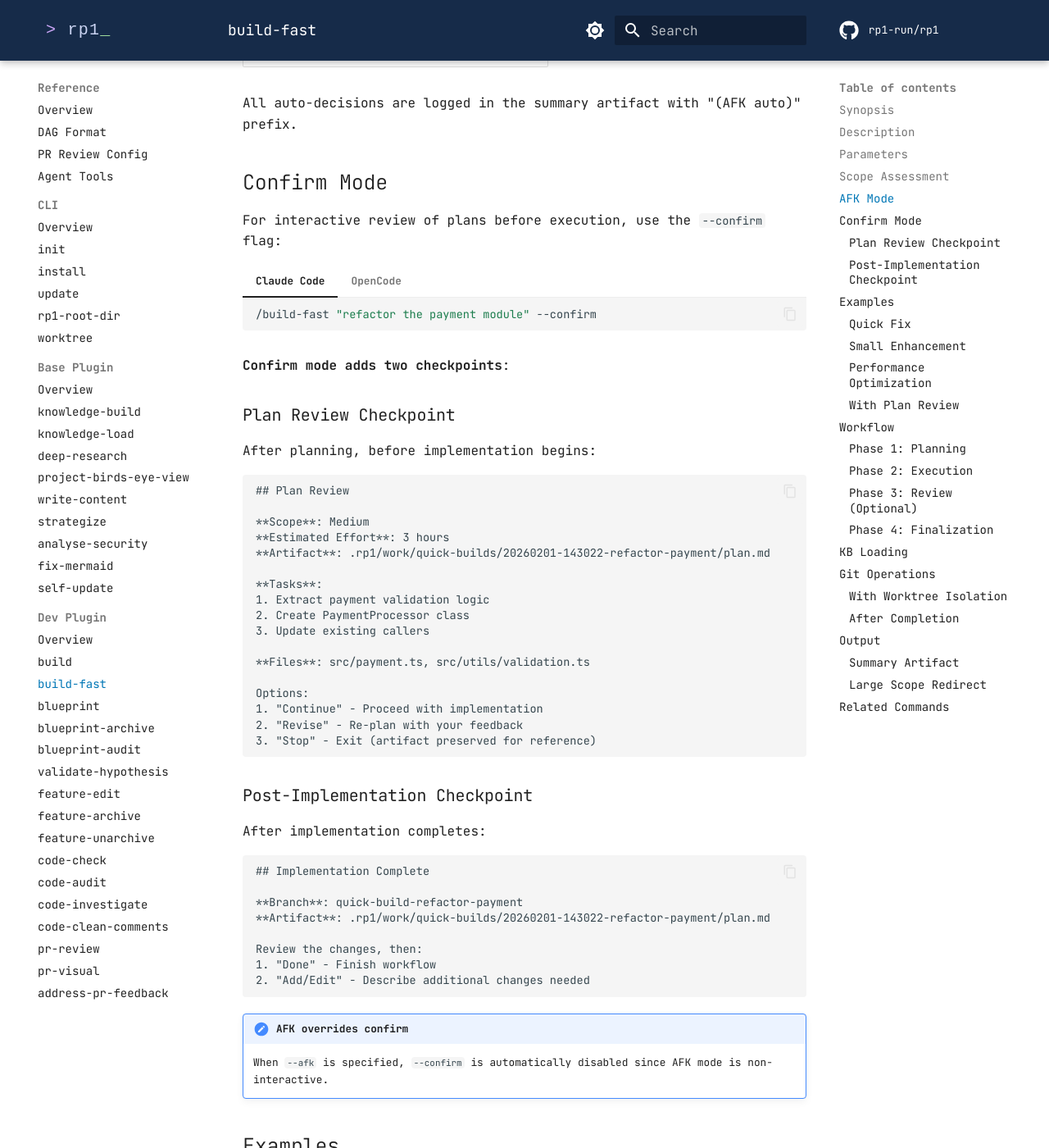
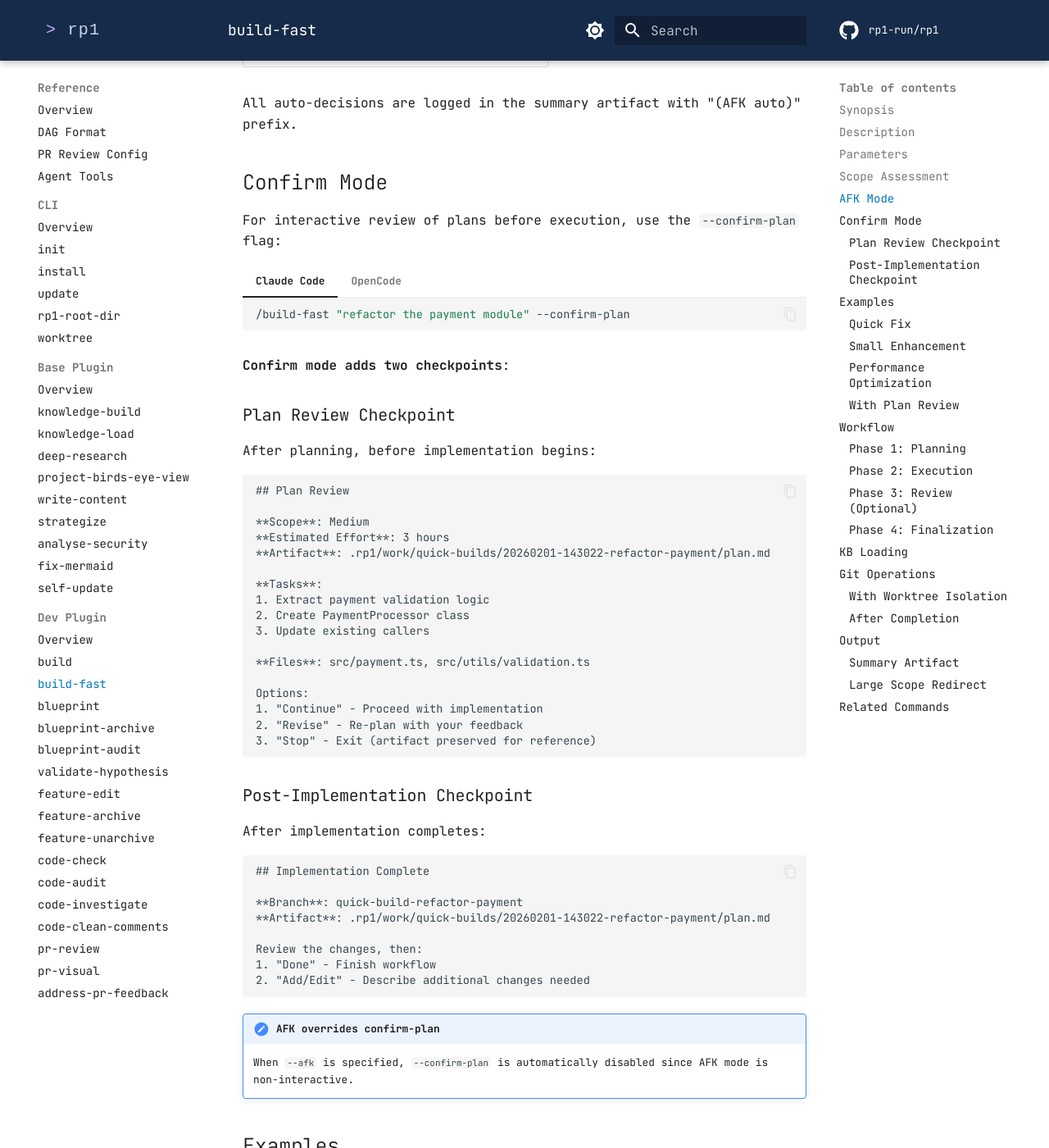
Before and after one commit to rp1-run/rp1, an MkDocs documentation site: the page built from docs/reference/dev/build-fast.md, in a window 1280 px wide and 1400 px high, scrolled down 2534 px. Shown: the whole window at 82% size. Built offline with MkDocs 1.6.1 and Material for MkDocs 9.7.7, drawn with Linux system fonts in a browser that asks for light colours; comment, search, counter and statistics services are not loaded; some of the changed text lies outside the part shown.

Commit message:
fix(feature-build-fast-confirm): standardize --confirm-plan flag and fix version
- Change --confirm to --confirm-plan in user docs for consistency
- Fix version bump from 4.0.0 to 3.0.0 (increment from 2.0.0)

Generated with AI

Co-Authored-By: rp1 <bot@rp1.run>

````diff
--- a/docs/reference/dev/build-fast.md
+++ b/docs/reference/dev/build-fast.md
@@ -9,7 +9,7 @@ Quick-iteration development for small, well-scoped tasks using the [command-agen
 === "Claude Code"
 
     ```bash
-    /build-fast [development-request...] [--afk] [--confirm] [--review] [--git-worktree] [--git-commit] [--git-push]
+    /build-fast [development-request...] [--afk] [--confirm-plan] [--review] [--git-worktree] [--git-commit] [--git-push]
     ```
 
 === "OpenCode"
@@ -32,7 +32,7 @@ This command uses the [command-agent pattern](../../concepts/command-agent-patte
 |-----------|----------|----------|---------|-------------|
 | `DEVELOPMENT_REQUEST` | `$ARGUMENTS` | Yes | - | Freeform description of what to build |
 | `--afk` | Flag | No | `false` | AFK (Away From Keyboard) mode — non-interactive for automation |
-| `--confirm` | Flag | No | `false` | Enable plan review checkpoint before implementation |
+| `--confirm-plan` | Flag | No | `false` | Enable plan review checkpoint before implementation |
 | `--review` | Flag | No | `false` | Enable task-reviewer validation after implementation |
 | `--git-worktree` | Flag | No | `false` | Use isolated git worktree |
 | `--git-commit` | Flag | No | `false` | Commit changes |
@@ -86,12 +86,12 @@ All auto-decisions are logged in the summary artifact with "(AFK auto)" prefix.
 
 ## Confirm Mode
 
-For interactive review of plans before execution, use the `--confirm` flag:
+For interactive review of plans before execution, use the `--confirm-plan` flag:
 
 === "Claude Code"
 
     ```bash
-    /build-fast "refactor the payment module" --confirm
+    /build-fast "refactor the payment module" --confirm-plan
     ```
 
 === "OpenCode"
@@ -141,8 +141,8 @@ Review the changes, then:
 2. "Add/Edit" - Describe additional changes needed
 ```
 
-!!! note "AFK overrides confirm"
-    When `--afk` is specified, `--confirm` is automatically disabled since AFK mode is non-interactive.
+!!! note "AFK overrides confirm-plan"
+    When `--afk` is specified, `--confirm-plan` is automatically disabled since AFK mode is non-interactive.
 
 ## Examples
 
@@ -193,7 +193,7 @@ Review the changes, then:
 === "Claude Code"
 
     ```bash
-    /build-fast "add user preferences API endpoint" --confirm --review
+    /build-fast "add user preferences API endpoint" --confirm-plan --review
     ```
 
 === "OpenCode"
@@ -211,7 +211,7 @@ The command executes in four phases:
 1. **KB loading** - Progressively loads knowledge base based on request type
 2. **Scope assessment** - Categorizes as Small, Medium, or Large
 3. **Large scope redirect** - Redirects to `/build` with options (if scope is Large)
-4. **Plan review checkpoint** - Presents plan for approval (if `--confirm` specified)
+4. **Plan review checkpoint** - Presents plan for approval (if `--confirm-plan` specified)
 
 ### Phase 2: Execution
 
@@ -228,7 +228,7 @@ The command executes in four phases:
 
 10. **Push** - Push branch to remote (if `--git-push` specified)
 11. **Worktree cleanup** - Remove worktree, preserve branch (if `--git-worktree` specified)
-12. **Post-implementation checkpoint** - Opportunity for additional changes (if `--confirm` specified)
+12. **Post-implementation checkpoint** - Opportunity for additional changes (if `--confirm-plan` specified)
 
 ## KB Loading
 
````
Also changed, not shown: plugins/dev/commands/build-fast.md (+1 -1 lines).
